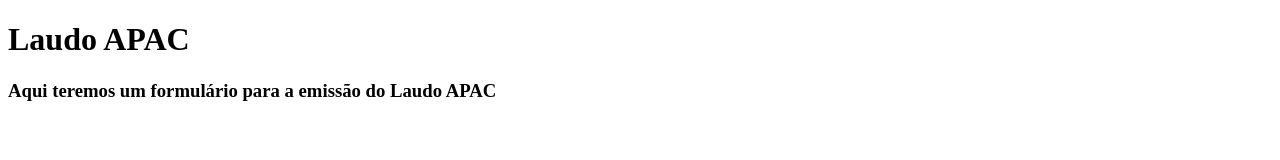
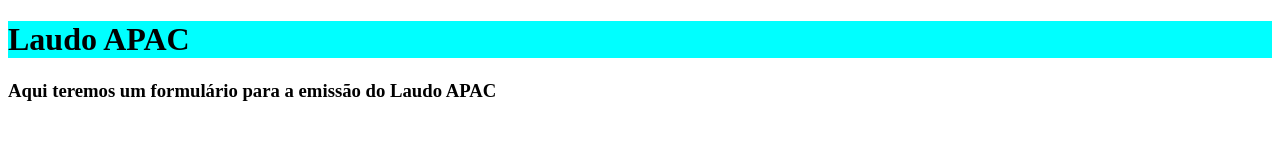
Before and after one commit to lgvnunes/laudoapac.github.io, a plain HTML site: page index.html in a window 1280 px wide. Drawn offline with Linux system fonts and the light colour scheme.

Commit message:
Criando o arquivo de estilo (css)  de testes

```diff
--- /dev/null
+++ b/estilo.css
@@ -0,0 +1,4 @@
+h1 {
+    background: none;
+    background-color: aqua;
+}
--- a/index.html
+++ b/index.html
@@ -4,6 +4,9 @@
     <meta charset="UTF-8">
     <meta http-equiv="X-UA-Compatible" content="IE=edge">
     <meta name="viewport" content="width=device-width, initial-scale=1.0">
+
+    <link rel="stylesheet" href="estilo.css">
+
     <title>Laudo APAC</title>
 </head>
 <body>
```
